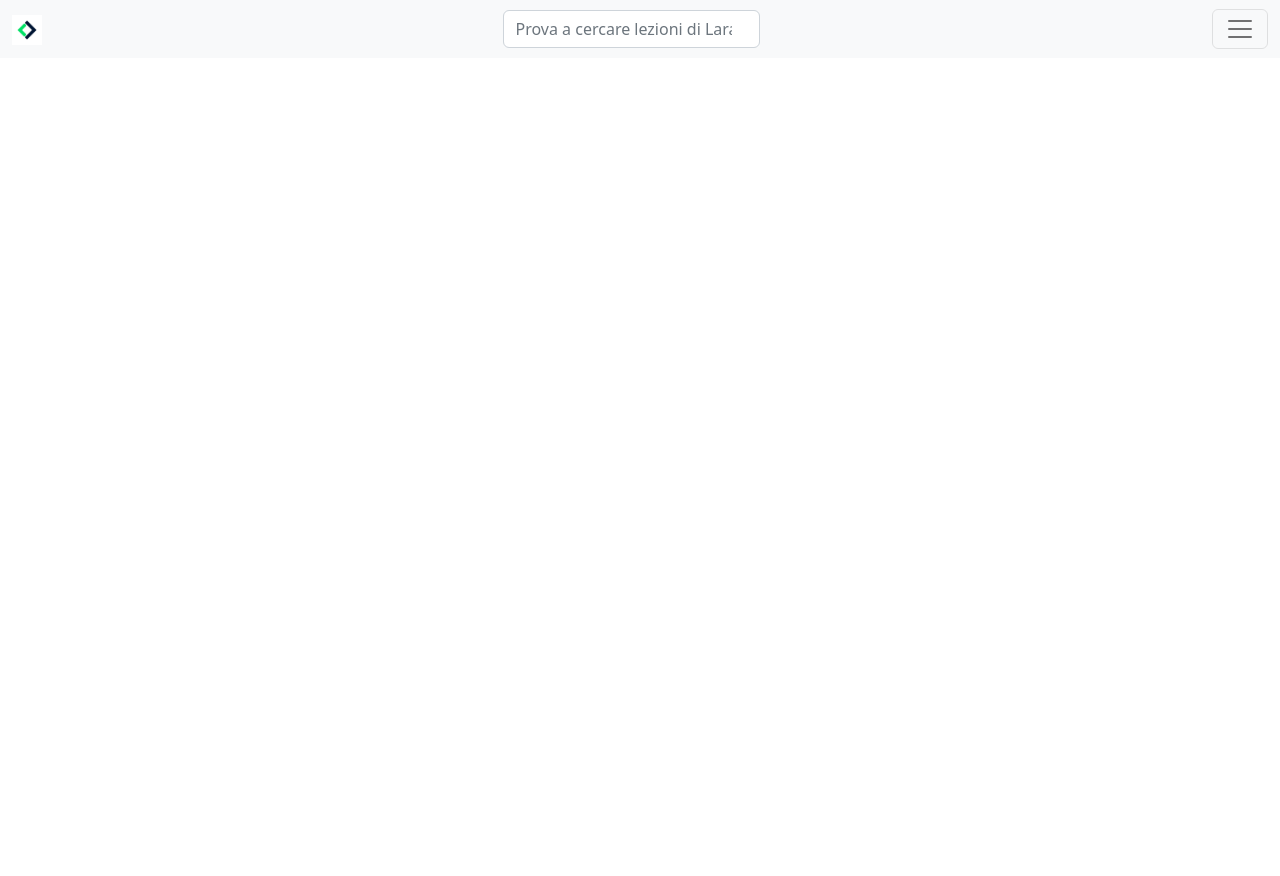
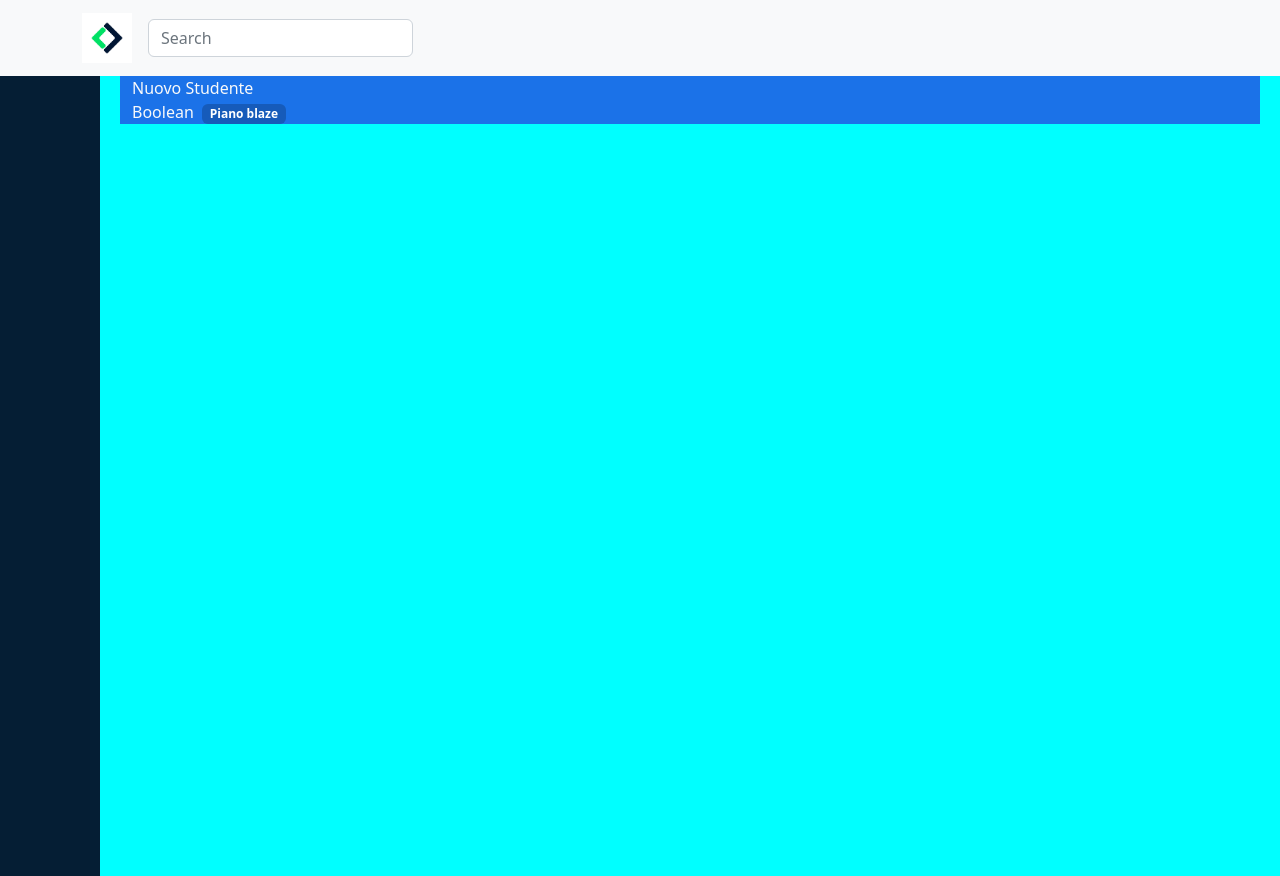
Before and after one commit to mohamed-jebali/html-css-bootstrap-dashboard, a plain HTML site: page index.html in a window 1280 px wide. Before the commit the page ends 800 px from the top, so only its background shows below. Drawn offline with nearby package versions, Linux system fonts and the light colour scheme.

Commit message:
working on structure aside and main

```diff
--- a/css/style.css
+++ b/css/style.css
@@ -1,4 +1,30 @@
 /* MY CSS CODE */
 
 
+.blue-bg{
+    background-color: #1b72e8;
+}
+
+.img-fluid{
+    height: 50px;
+    width: 50px;
+}
+
+main{
+    width: calc(100% - 100px);
+    height: 100vh;
+    background-color: aqua;
+}
+
+aside{
+    width: 100px;
+    height: 100vh;
+    background-color: #051e34;
+}
+
+.dark-blue-btn-bg{
+    background-color: #165bba;
+}
+
+
 /* Soluzioni Responsive */
--- a/index.html
+++ b/index.html
@@ -15,52 +15,40 @@
 </head>
 <body>
     <header>
-        <nav class="navbar bg-light fixed-top">
-            <div class="container-fluid">
-                <a class="navbar-brand" href="#">
-                    <img class="img-fluid" src="./img/mobile-logo.png" alt="boolean-img-logo" width="30" height="24">
-                  </a>
-              <form class="d-flex" role="search">
-                <input class="form-control me-2" type="search" placeholder="Prova a cercare lezioni di Laravel" aria-label="Search">
+        <nav class="navbar navbar-light bg-light bg-body-tertiary">
+            <div class="container justify-content-start">
+              <a class="navbar-brand " href="#">
+                <img src="./img/mobile-logo.png" class="img-fluid" alt="boolean-logo-mobile" width="30" height="24">
+                <!-- <img  src="./img/logo.svg" class="img-fluid" alt="boolean-logo-full" width="30" height="24"> -->
+              </a>
+              <form role="search">
+                <input class="form-control me-2" type="search" placeholder="Search" aria-label="Search">
               </form>
-              <button class="navbar-toggler" type="button" data-bs-toggle="offcanvas" data-bs-target="#offcanvasNavbar" aria-controls="offcanvasNavbar">
-                <span class="navbar-toggler-icon"></span>
-              </button>
-              <div class="offcanvas offcanvas-end" tabindex="-1" id="offcanvasNavbar" aria-labelledby="offcanvasNavbarLabel">
-                <div class="offcanvas-header">
-                  <h5 class="offcanvas-title" id="offcanvasNavbarLabel">Offcanvas</h5>
-                  <button type="button" class="btn-close" data-bs-dismiss="offcanvas" aria-label="Close"></button>
-                </div>
-                <div class="offcanvas-body">
-                  <ul class="navbar-nav justify-content-end flex-grow-1 pe-3">
-                    <li class="nav-item">
-                      <a class="nav-link active" aria-current="page" href="#">Home</a>
-                    </li>
-                    <li class="nav-item">
-                      <a class="nav-link" href="#">Link</a>
-                    </li>
-                    <li class="nav-item dropdown">
-                      <a class="nav-link dropdown-toggle" href="#" role="button" data-bs-toggle="dropdown" aria-expanded="false">
-                        Dropdown
-                      </a>
-                      <ul class="dropdown-menu">
-                        <li><a class="dropdown-item" href="#">Action</a></li>
-                        <li><a class="dropdown-item" href="#">Another action</a></li>
-                        <li>
-                          <hr class="dropdown-divider">
-                        </li>
-                        <li><a class="dropdown-item" href="#">Something else here</a></li>
-                      </ul>
-                    </li>
-                  </ul>
-                  <form class="d-flex mt-3" role="search">
-                    <input class="form-control me-2" type="search" placeholder="Search" aria-label="Search">
-                    <button class="btn btn-outline-success" type="submit">Search</button>
-                  </form>
-                </div>
-              </div>
             </div>
           </nav>
     </header>
+
+    <div class="d-flex">
+        <aside>
+
+        </aside>
+
+            <main>
+                <div class="container">
+                    <div class="row">
+                        <div class="col-12 blue-bg text-light">
+                         Nuovo Studente
+                        </div>
+                        <div class="col-12 blue-bg text-light">
+                            <span class="pe-1">
+                                Boolean
+                            </span>
+                           <span class="badge dark-blue-btn-bg">Piano blaze</span>
+                        </div>
+                    </div>
+                </div>
+            </main>
+    </div>
+
 </body>
 </html>
```
